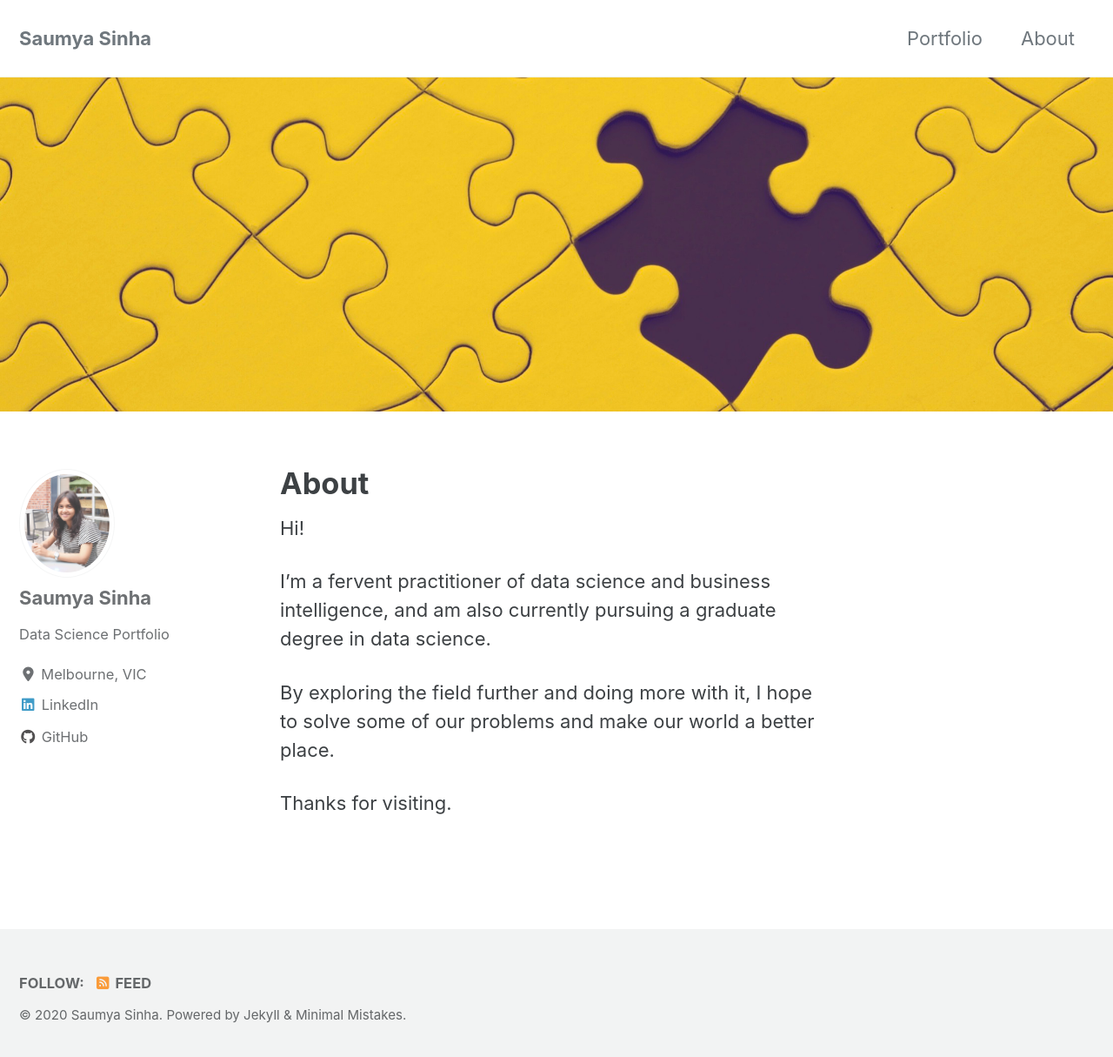
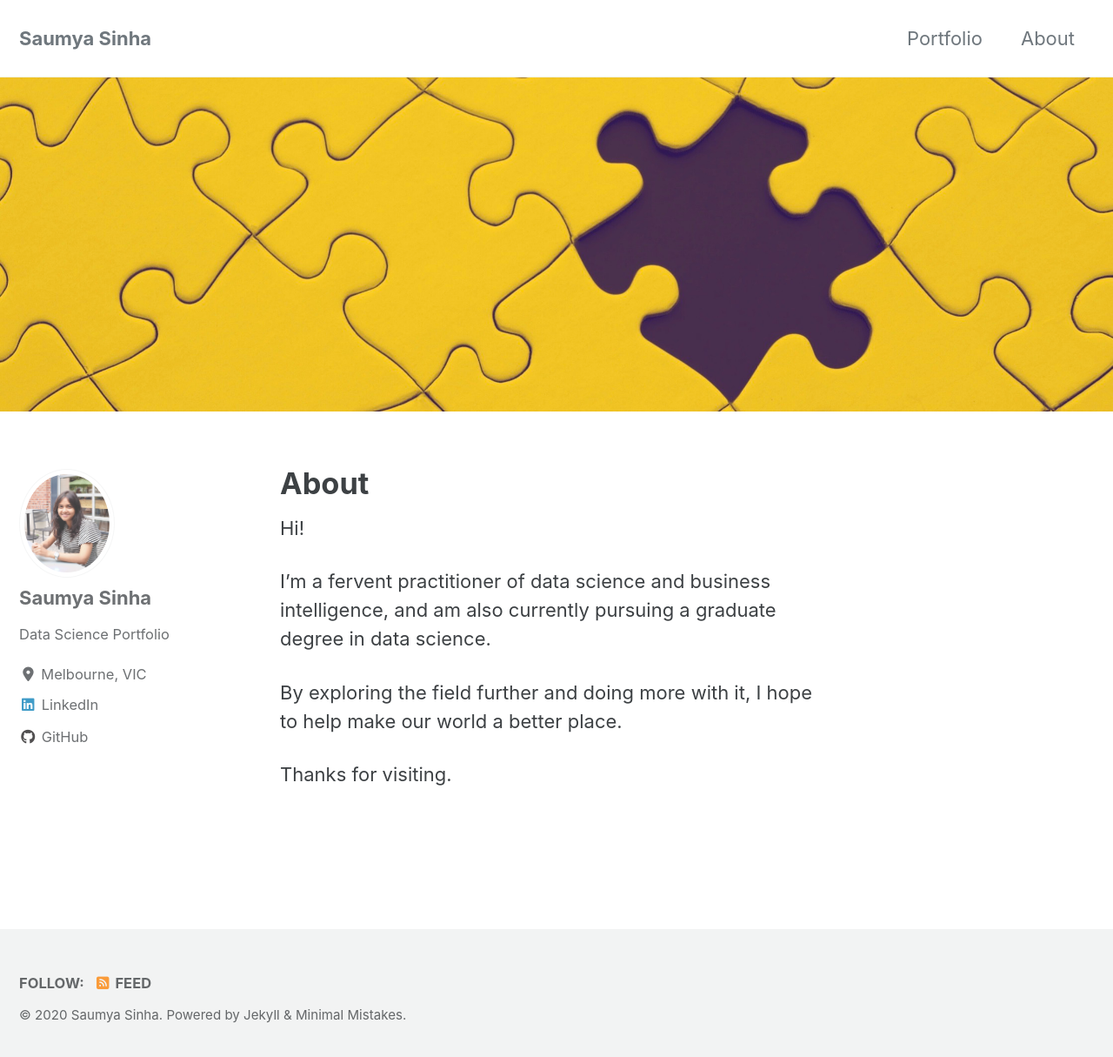
Before and after one commit to sinhasaumya/sinhasaumya.github.io, a Jekyll site: the page built from _pages/about.md, in a window 1280 px wide and 1223 px high. Shown: the top 1215 px of the window at 87% size. Built offline with Jekyll 4.4.1, drawn with Linux system fonts in a browser that asks for light colours; cached includes are drawn as plain includes; nearby versions of some CDN libraries.

Commit message:
rechecked 4

```diff
--- a/_pages/about.md
+++ b/_pages/about.md
@@ -9,6 +9,6 @@ Hi!
 
 I'm a fervent practitioner of data science and business intelligence, and am also currently pursuing a graduate degree in data science.
 
-By exploring the field further and doing more with it, I hope to solve some of our problems and make our world a better place.
+By exploring the field further and doing more with it, I hope to help make our world a better place.
 
 Thanks for visiting.
```
Also changed, not shown: _posts/2020-05-23-test-project.md (added, +12 -0 lines).
